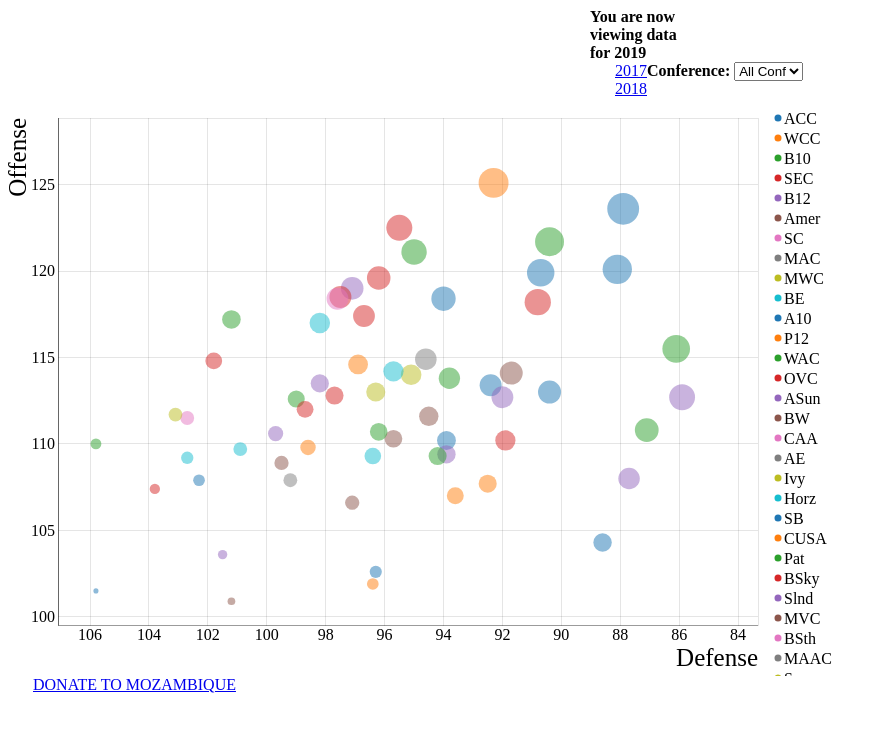
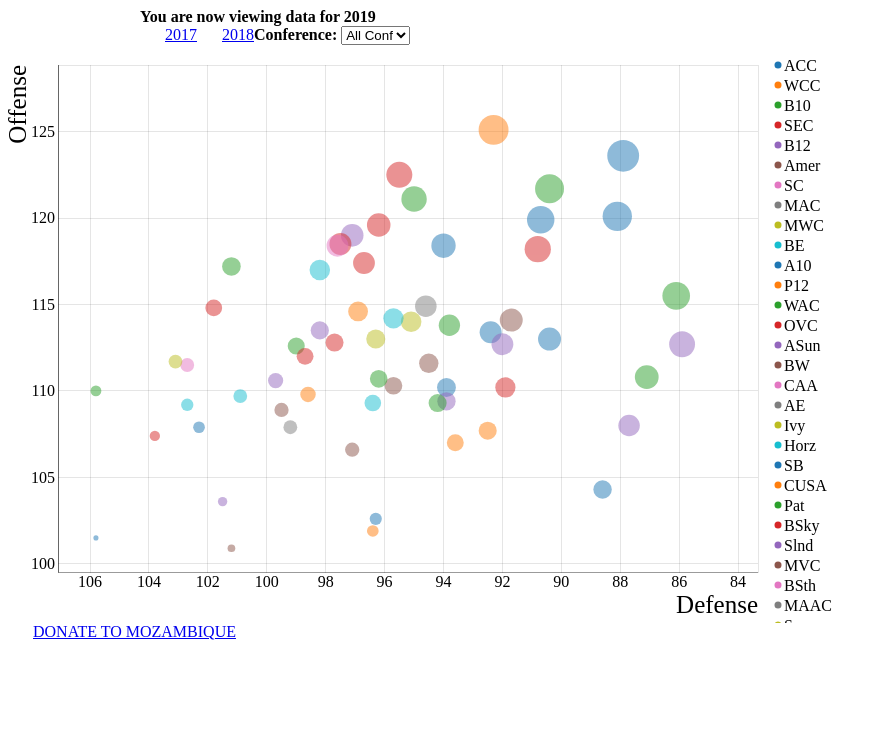
Before and after one commit to martindonnells/martindonnells, a Jekyll site: the page md4/ncaam/ncaam2019.html, which Jekyll copies as it is, in a window 1280 px wide. Shown: the top 732 px of the page, without its empty margins (0-886 px from the left). Built offline with Jekyll 4.4.1, drawn with Linux system fonts in a browser that asks for light colours.

Commit message:
Update ncaam2019.html

```diff
--- a/md4/ncaam/ncaam2019.html
+++ b/md4/ncaam/ncaam2019.html
@@ -62,7 +62,7 @@ j=d.createElement(s),dl=l!='dataLayer'?'&l='+l:'';j.async=true;j.src=
   left: 0;
 }
 #top-nav-nba {
-	width:100px;
+	width:1000px;
 	margin:0 auto;
 	}
 a {
```
